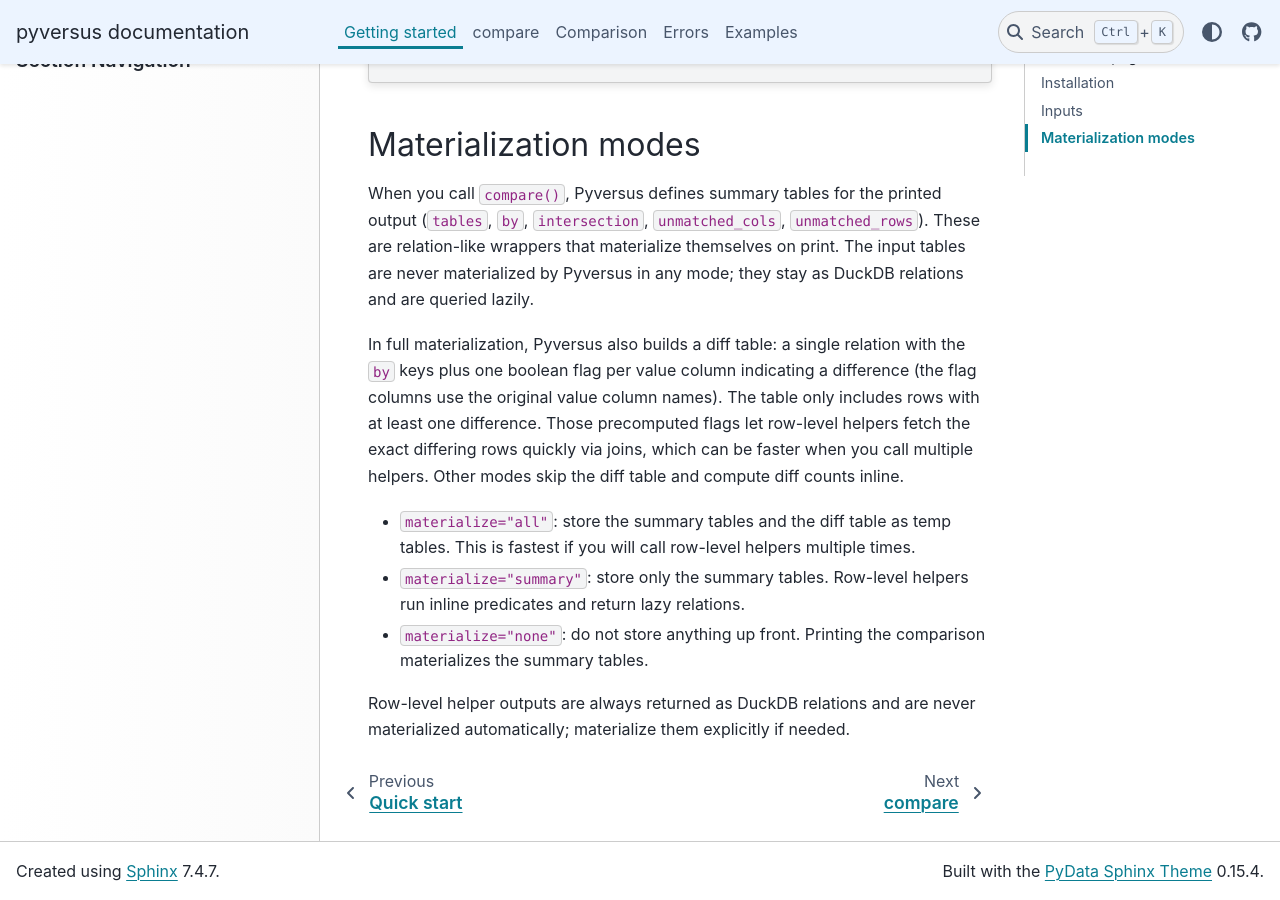
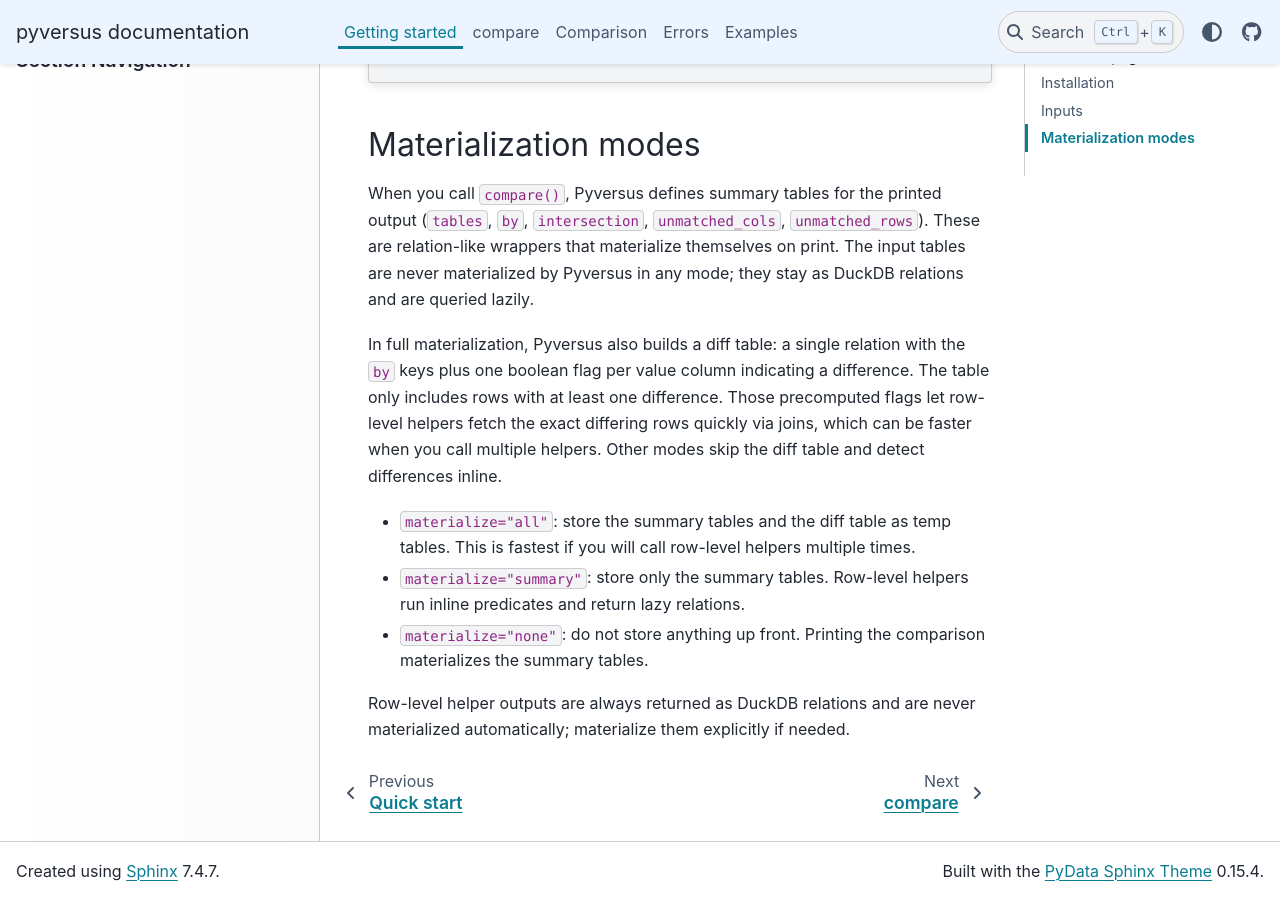
Before and after one commit to eutwt/pyversus, a Sphinx documentation site: the page built from docs_api/source/getting-started.rst, in a window 1280 px wide and 900 px high, scrolled down 908 px. Built offline with Sphinx 7.4.7 and the PyData theme 0.15.4, drawn with Linux system fonts in a browser that asks for light colours.

Commit message:
Refresh diff-table docs and enforce README render

```diff
--- a/docs_api/source/getting-started.rst
+++ b/docs_api/source/getting-started.rst
@@ -51,11 +51,11 @@
 
 In full materialization, Pyversus also builds a diff table: a single
 relation with the `by` keys plus one boolean flag per value column
-indicating a difference (the flag columns use the original value column
-names). The table only includes rows with at least one difference. Those
-precomputed flags let row-level helpers fetch the exact differing rows
-quickly via joins, which can be faster when you call multiple helpers.
-Other modes skip the diff table and compute diff counts inline.
+indicating a difference. The table only includes rows with at least one
+difference. Those precomputed flags let row-level helpers fetch the exact
+differing rows quickly via joins, which can be faster when you call
+multiple helpers. Other modes skip the diff table and detect differences
+inline.
 
 - `materialize="all"`: store the summary tables and the diff table as
   temp tables. This is fastest if you will call row-level helpers
```
Also changed, not shown: README.md (+6 -6 lines), README.qmd (+5 -5 lines), 1 other file.
